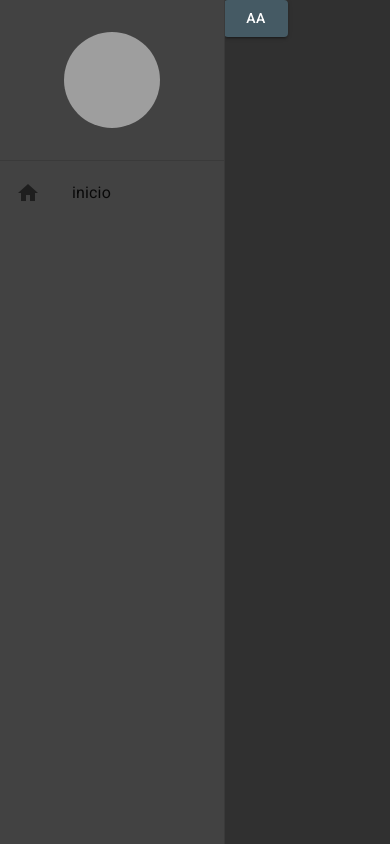
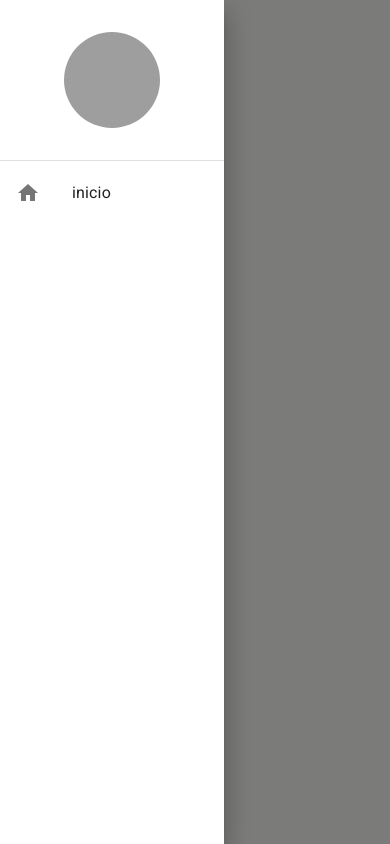
Before and after one commit to KaykyRenner/barberShop-front, a React (Vite) app: page /pagina-inicial in a window 390 px wide. Both pictures are taken after a click on the button "AA". Built offline with nearby package versions, Linux system fonts and the light colour scheme; grey boxes are pictures that could not be loaded.

Commit message:
feat:adicionando resposividade ao menu lateral

```diff
--- a/src/pages/pageInical.jsx
+++ b/src/pages/pageInical.jsx
@@ -1,11 +1,13 @@
+import { useDrawer } from "../shared/contexts/drowerContext";
 import {useTheme} from "../shared/contexts/themeContext";
 import { Button } from "@mui/material";
 function PageInicial() {
     const {themeName,toggleTheme} = useTheme()
+    const {toggleDrawer} = useDrawer()
     return (
       <>
         <div>
-        <Button onClick={toggleTheme} variant="contained" color="primary">
+        <Button onClick={toggleDrawer} variant="contained" color="primary">
             aa
         </Button>
         </div>
--- a/src/shared/components/menu-lateral/menuLateral.jsx
+++ b/src/shared/components/menu-lateral/menuLateral.jsx
@@ -8,14 +8,18 @@ import {
     ListItemIcon,
     ListItemText,
     Icon,
+    useMediaQuery,
 } from "@mui/material";
 import { Box, } from "@mui/system";
+import { useDrawer } from "../../contexts/drowerContext";
 
 const MenuLatereal = ({ children }) => {
   const them = useTheme();
+  const metches = useMediaQuery(them.breakpoints.down("sm"))
+  const {isDrawerClosed,toggleDrawer } = useDrawer()
   return (
     <>
-      <Drawer variant="permanent">
+      <Drawer open={isDrawerClosed} onClose={toggleDrawer} variant={metches?"temporary" : "permanent"}>
         <Box
           width={them.spacing(28)}
           height="100%"
@@ -48,7 +52,7 @@ const MenuLatereal = ({ children }) => {
           </Box>
         </Box>
       </Drawer>
-      <Box height="100vh" marginLeft={them.spacing(28)}>
+      <Box height="100vh" marginLeft={metches? 0: them.spacing(28)}>
         {children}
       </Box>
     </>
--- /dev/null
+++ b/src/shared/contexts/drowerContext.jsx
@@ -0,0 +1,23 @@
+import { createContext, useCallback, useContext, useState } from "react";
+
+const DrawerContext = createContext();
+
+const DrawerProvider = ({ children }) => {
+    const [isDrawerClosed, setDrawerClosed] = useState(false);
+
+    const toggleDrawer = useCallback(() => {
+        setDrawerClosed((prevDrawer) => !prevDrawer);
+    }, []);
+
+    return (
+        <DrawerContext.Provider value={{ isDrawerClosed, toggleDrawer }}>
+            {children}
+        </DrawerContext.Provider>
+    );
+};
+
+const useDrawer = () => {
+    return useContext(DrawerContext);
+};
+
+export { DrawerProvider, useDrawer };
```
Also changed, not shown: src/main.jsx (+5 -3 lines).
